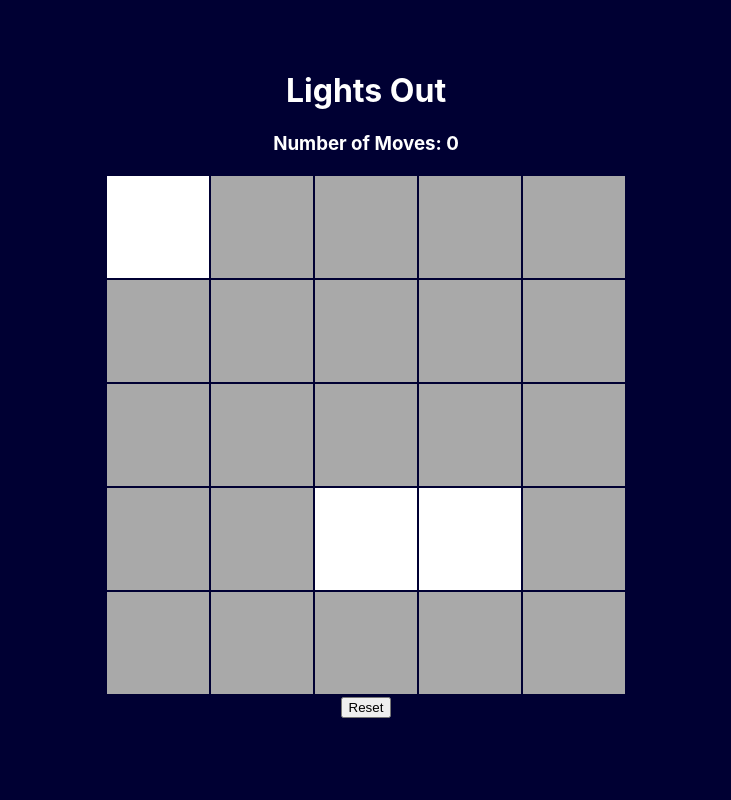
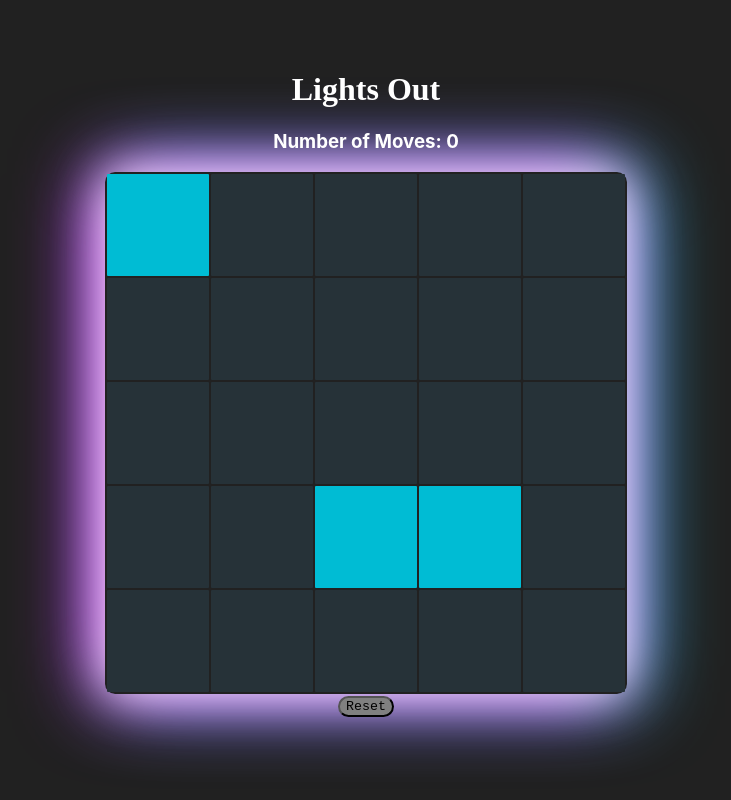
Before and after one commit to Stevenpaulino1/knock-lights-out, a React (Create React App) app: page / in a window 1280 px wide. Shown: the whole page, without its empty margins (274-1005 px from the left). Built offline with nearby package versions, Linux system fonts and the light colour scheme.

Commit message:
some styling

```diff
--- a/src/App.css
+++ b/src/App.css
@@ -1,32 +1,6 @@
 .App {
   text-align: center;
+  /* display: flex;
+  align-items: center;
+  justify-content: center; */
 }
-
-.App-logo {
-  animation: App-logo-spin infinite 20s linear;
-  height: 40vmin;
-}
-
-.App-header {
-  background-color: #282c34;
-  min-height: 100vh;
-  display: flex;
-  flex-direction: column;
-  align-items: center;
-  justify-content: center;
-  font-size: calc(10px + 2vmin);
-  color: white;
-}
-
-.App-link {
-  color: #61dafb;
-}
-
-@keyframes App-logo-spin {
-  from {
-    transform: rotate(0deg);
-  }
-  to {
-    transform: rotate(360deg);
-  }
-}
--- a/src/Board/Board.css
+++ b/src/Board/Board.css
@@ -1,3 +1,17 @@
 .Board {
   margin: 0 auto;
+  box-shadow: 0 0 50px #fff, -10px 0 80px #f0f, 10px 0 80px #0ff;
+  border-radius: 10px;
 }
+
+h1 {
+  font-weight: bold;
+  font-family: cursive;
+  font-size: 200%;
+}
+
+button {
+  background-color: grey;
+  font-family: monospace;
+  border-radius: 20px;
+}
--- a/src/Board/Board.js
+++ b/src/Board/Board.js
@@ -84,7 +84,9 @@ class Board extends Component {
           )}
         </table>
         {this.state.hasWonGame ? null : (
-          <button onClick={this.handleReset}>Reset</button>
+          <button className="Button" onClick={this.handleReset}>
+            Reset
+          </button>
         )}
       </React.Fragment>
     );
--- a/src/Cell/Cell.css
+++ b/src/Cell/Cell.css
@@ -1,9 +1,11 @@
 .Cell {
   height: 100px;
   width: 100px;
-  background-color: darkgray;
+  border-radius: 1px;
+  background-color: #263238;
+  transition: background-color 0.5s ease;
 }
 
 .Cell-lit {
-  background-color: white;
+  background-color: #00bcd4;
 }
--- a/src/index.css
+++ b/src/index.css
@@ -4,14 +4,14 @@ code {
 }
 
 body {
-    margin: 0;
+  margin: 0;
   padding: 0;
   font-family: -apple-system, BlinkMacSystemFont, "Segoe UI", "Roboto", "Oxygen",
     "Ubuntu", "Cantarell", "Fira Sans", "Droid Sans", "Helvetica Neue",
     sans-serif;
   -webkit-font-smoothing: antialiased;
   -moz-osx-font-smoothing: grayscale;
-  background-color: #003;
+  background-color: #212121;
   padding-top: 50px;
   color: white;
   text-align: center;
```
